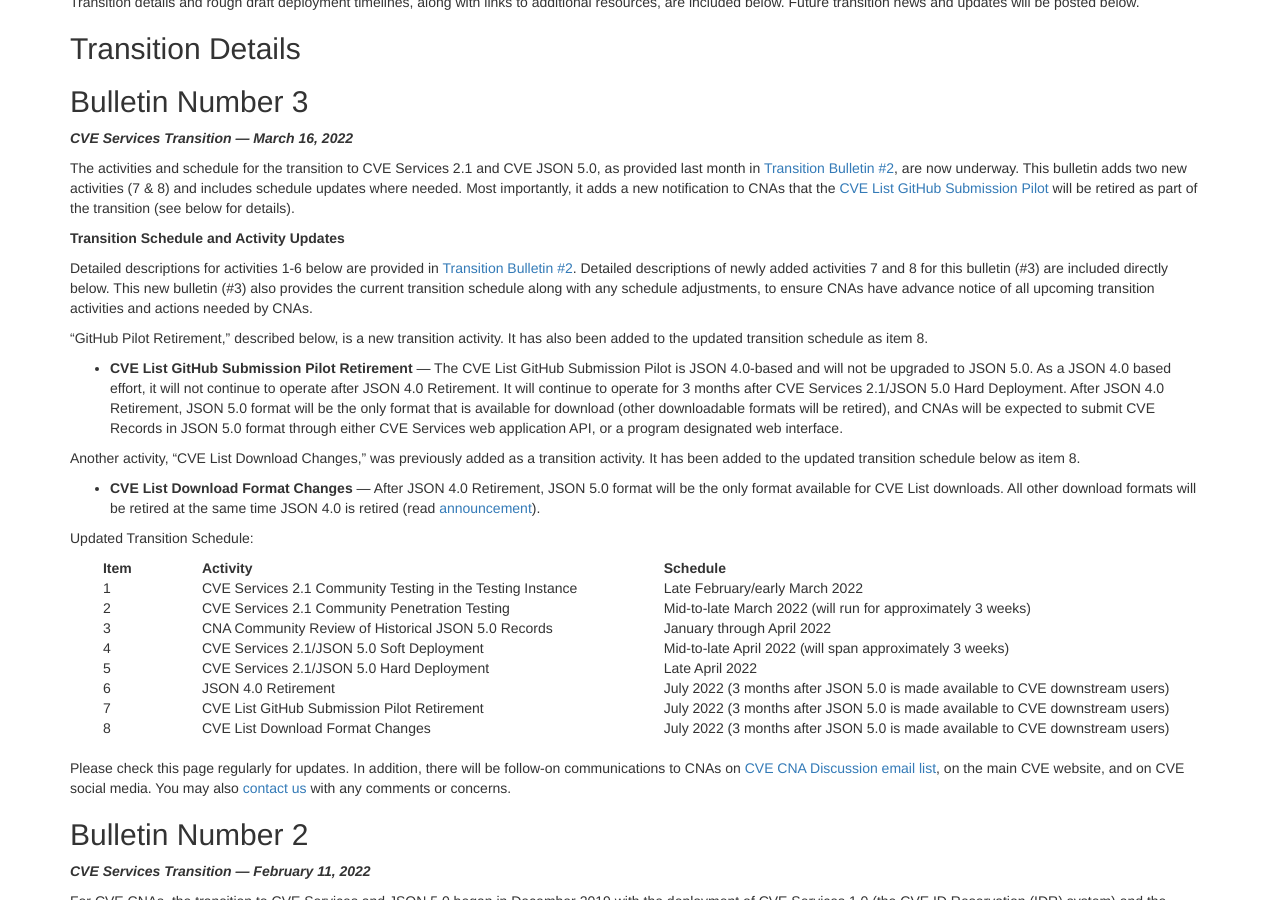
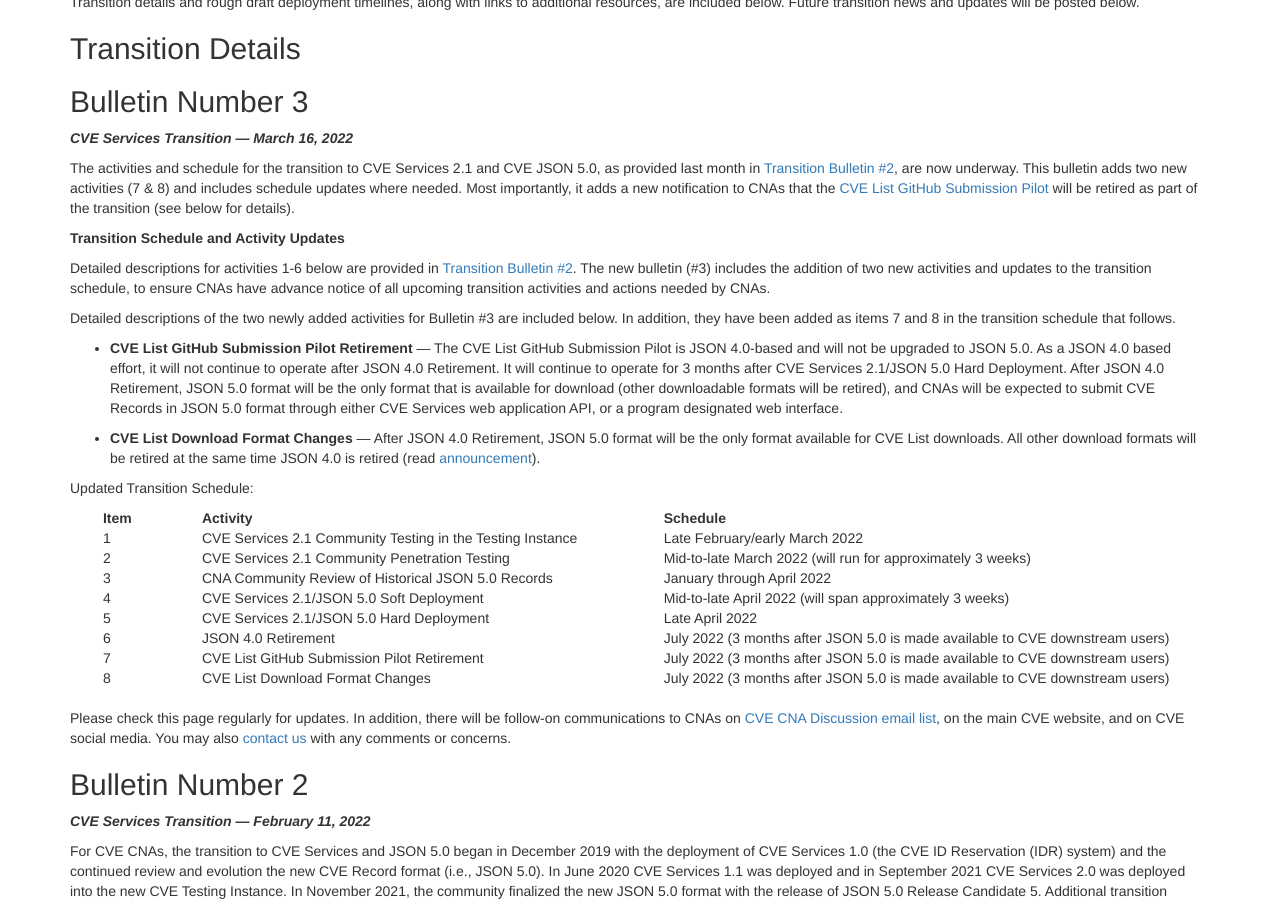
Before and after one commit to CVEProject/cveproject.github.io, a Jekyll site: the page built from automation-transition.md, in a window 1280 px wide and 900 px high, scrolled down 423 px. Built offline with Jekyll 4.4.1, drawn with Linux system fonts in a browser that asks for light colours; nearby versions of some CDN libraries.

Commit message:
Update automation-transition.md

```diff
--- a/automation-transition.md
+++ b/automation-transition.md
@@ -20,13 +20,11 @@ The activities and schedule for the transition to CVE Services 2.1 and CVE JSON
 
 <strong>Transition Schedule and Activity Updates</strong>
 
-Detailed descriptions for activities 1-6 below are provided in [Transition Bulletin #2](https://cveproject.github.io/automation-transition#bulletin-number-2). Detailed  descriptions of newly added activities 7 and 8 for this bulletin (#3) are included directly below. This new bulletin (#3) also provides the current transition schedule along with any schedule adjustments, to ensure CNAs have advance notice of all upcoming transition activities and actions needed by CNAs.
+Detailed descriptions for activities 1-6 below are provided in [Transition Bulletin #2](https://cveproject.github.io/automation-transition#bulletin-number-2). The new bulletin (#3) includes the addition of two new activities and updates to the transition schedule, to ensure CNAs have advance notice of all upcoming transition activities and actions needed by CNAs.
 
-“GitHub Pilot Retirement,” described below, is a new transition activity. It has also been added to the updated transition schedule as item 8.
+Detailed descriptions of the two newly added activities for Bulletin #3 are included below. In addition, they have been added as items 7 and 8 in the transition schedule that follows.
 
 * <strong>CVE List GitHub Submission Pilot Retirement</strong> &mdash; The CVE List GitHub Submission Pilot is JSON 4.0-based and will not be upgraded to JSON 5.0. As a JSON 4.0 based effort, it will not continue to operate after JSON 4.0 Retirement. It will continue to operate for 3 months after CVE Services 2.1/JSON 5.0 Hard Deployment. After JSON 4.0 Retirement, JSON 5.0 format will be the only format that is available for download (other downloadable formats will be retired), and CNAs will be expected to submit CVE Records in JSON 5.0 format through either CVE Services web application API, or a program designated web interface.
-
-Another activity, “CVE List Download Changes,” was previously added as a transition activity. It has been added to the updated transition schedule below as item 8.
 
 * <strong>CVE List Download Format Changes</strong> &mdash; After JSON 4.0 Retirement, JSON 5.0 format will be the only format available for CVE List downloads. All other download formats will be retired at the same time JSON 4.0 is retired (read [announcement](https://www.cve.org/Media/News/item/blog/2022/01/18/CVE-List-Download-Formats-Are)).
 
```
